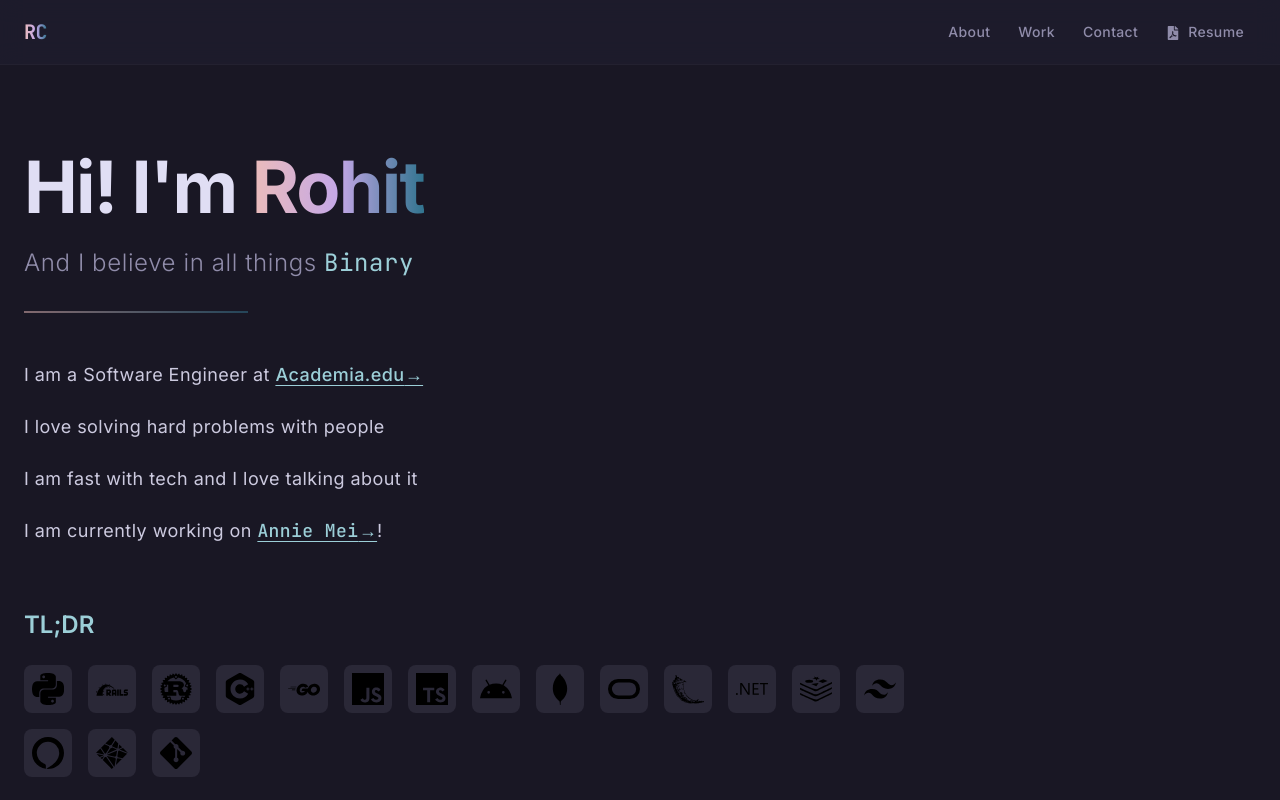
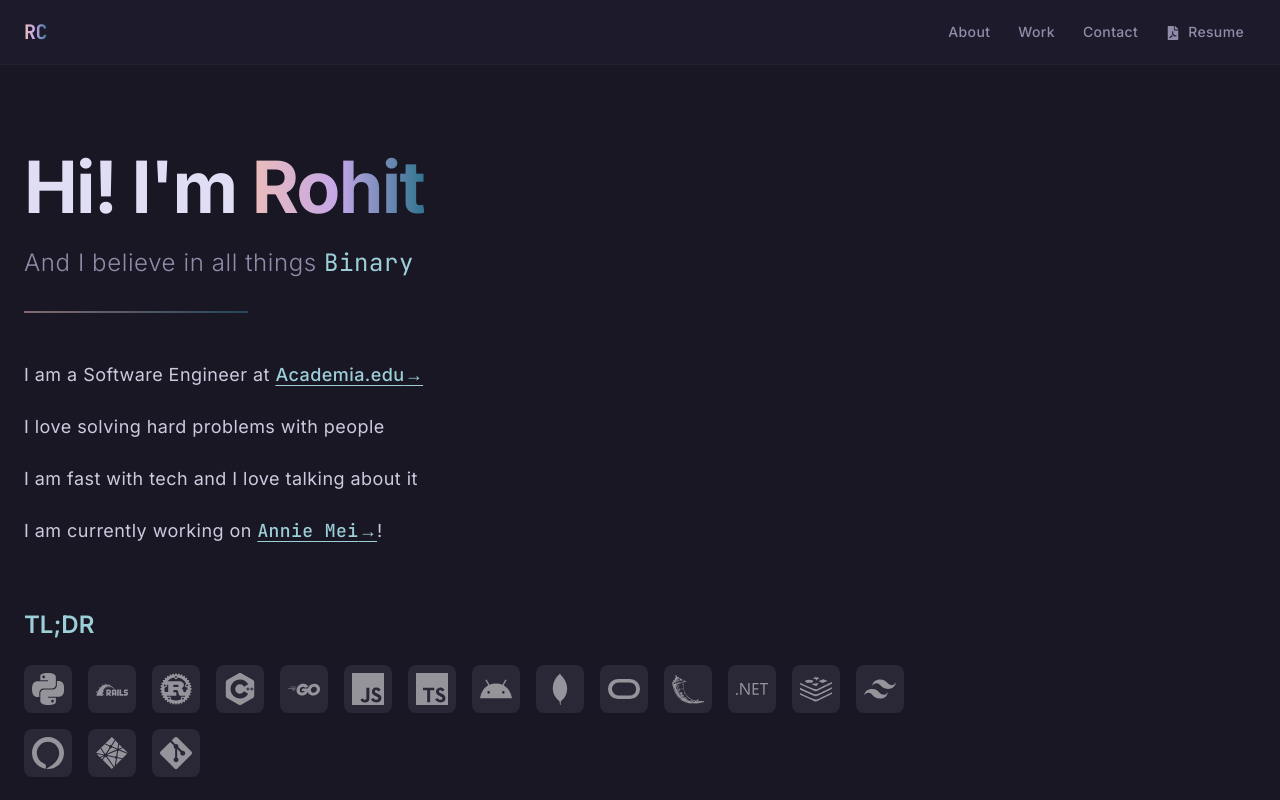
Before and after one commit to InfernapeXavier/InfernapeXavier.github.io, a Next.js app: page / in a window 1280 px wide. Shown: the top 800 px of the page. Built offline with nearby package versions, Linux system fonts and the light colour scheme.

Commit message:
feat: enhance skills section
- Move TL;DR section to bottom of About
- Add white-to-color hover animation for skill icons
- Improve icon transitions and positioning
- Ensure tooltip visibility

```diff
--- a/src/components/Skills.tsx
+++ b/src/components/Skills.tsx
@@ -42,7 +42,19 @@ export default function Skills() {
             onMouseEnter={() => setActiveTooltip(skill.name)}
             onMouseLeave={() => setActiveTooltip(null)}
           >
-            <div className="w-12 h-12 bg-rose-pine-highlight rounded-lg p-2 transition-all duration-300 hover:bg-rose-pine-highlight-med hover:scale-110">
+            <div className="w-12 h-12 bg-rose-pine-highlight rounded-lg p-2 transition-all duration-300 hover:bg-rose-pine-highlight-med hover:scale-110 relative">
+              {/* White version (default) */}
+              <div className="absolute inset-0 p-2 transition-opacity duration-300 group-hover:opacity-0">
+                <Image
+                  src={skill.icon}
+                  alt={skill.name}
+                  width={32}
+                  height={32}
+                  className="w-full h-full object-contain brightness-0 invert opacity-50 group-hover:opacity-0"
+                />
+              </div>
+              {/* Colored version (revealed on hover) */}
+              <div className="absolute inset-0 p-2 opacity-0 transition-opacity duration-300 group-hover:opacity-100">
                 <Image
                   src={skill.icon}
                   alt={skill.name}
@@ -51,8 +63,9 @@ export default function Skills() {
                   className="w-full h-full object-contain"
                 />
               </div>
+            </div>
             {activeTooltip === skill.name && (
-              <div className="absolute -top-8 left-1/2 transform -translate-x-1/2 px-2 py-1 bg-rose-pine-surface text-rose-pine-text text-sm rounded shadow-lg whitespace-nowrap">
+              <div className="absolute -top-8 left-1/2 transform -translate-x-1/2 px-2 py-1 bg-rose-pine-surface text-rose-pine-text text-sm rounded shadow-lg whitespace-nowrap z-10">
                 {skill.name}
               </div>
             )}
```
Lines whose indentation alone changed are shown as unchanged.
